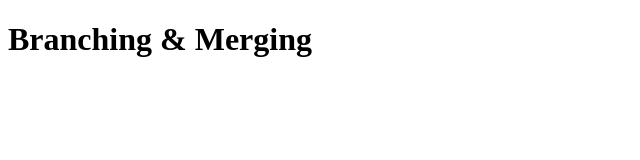
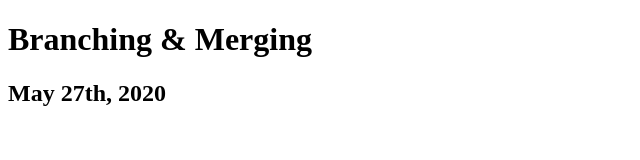
Before and after one commit to dennisfrymire/branch_merging, a plain HTML site: page branch_merging/index.html in a window 1280 px wide. Shown: the whole page, without its empty margins (0-640 px from the left). Drawn offline with Linux system fonts and the light colour scheme.

Commit message:
adding an h2

```diff
--- a/branch_merging/index.html
+++ b/branch_merging/index.html
@@ -8,6 +8,7 @@
 </head>
 <body>
     <h1>Branching & Merging</h1>
+    <h2>May 27th, 2020</h2>
 
 </body>
 </html>
```
